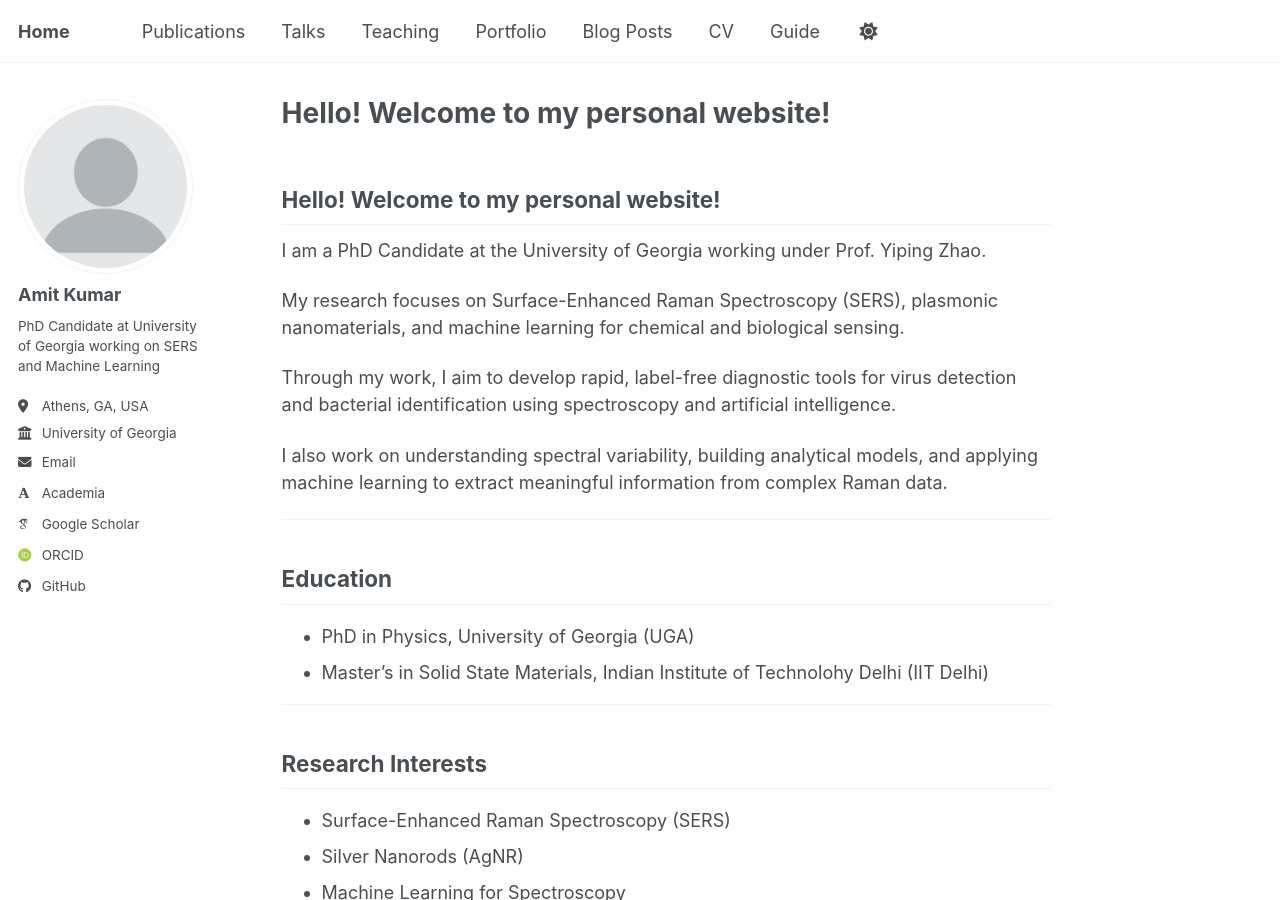
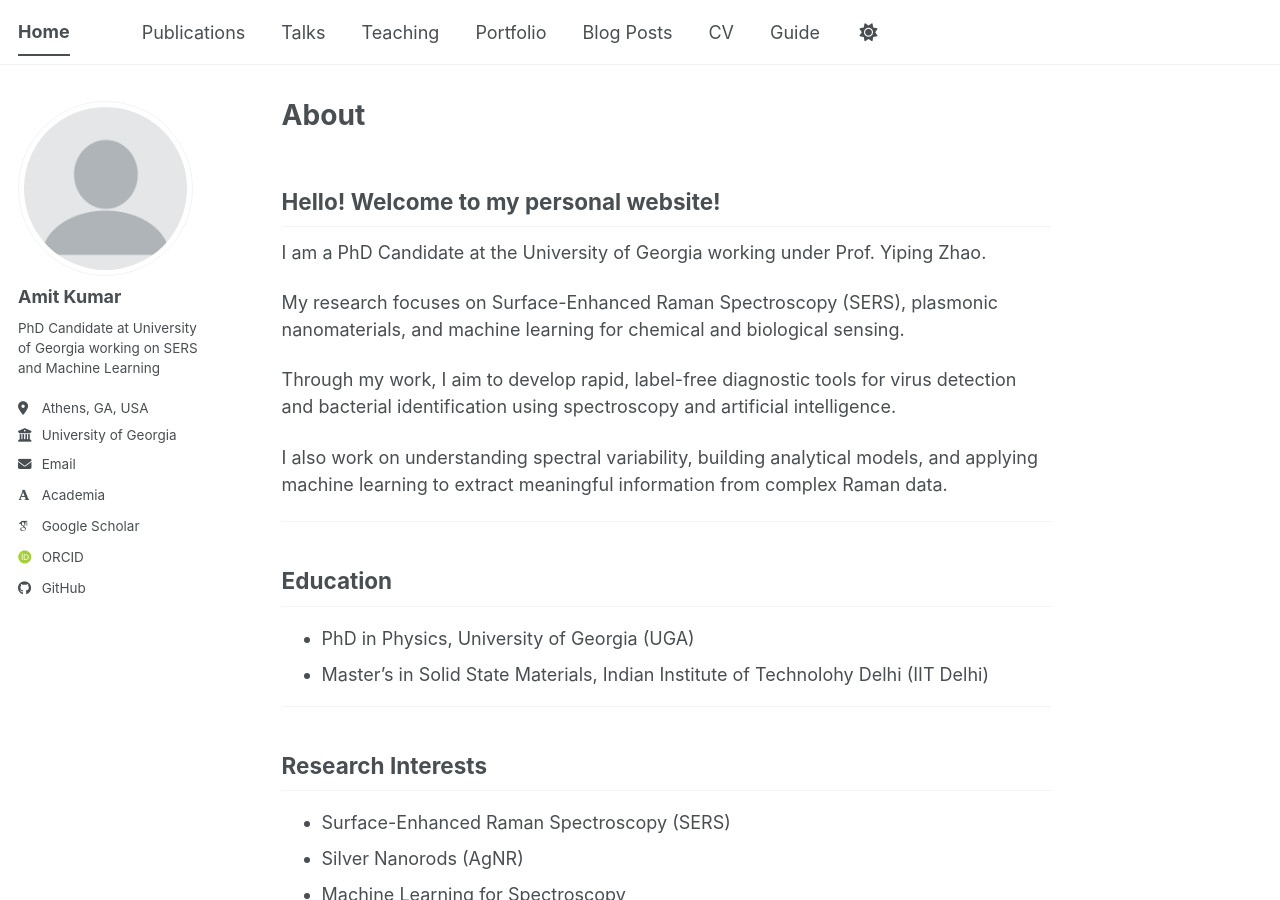
Before and after one commit to AmitKumar-SERS/AmitKumar-SERS.github.io, a Jekyll site: the page built from _pages/about.md, in a window 1280 px wide and 900 px high. Built offline with Jekyll 4.4.1, drawn with Linux system fonts in a browser that asks for light colours; some web fonts are replaced; our own code applies the rules of GitHub Pages for plain Markdown files; a script bundle is joined from its source files by our own code; library files that are not in the unit come from our copies.

Commit message:
Add front matter to about.md

```diff
--- a/_pages/about.md
+++ b/_pages/about.md
@@ -1,4 +1,9 @@
-
+---
+layout: single
+title: "About"
+permalink: /
+author_profile: true
+---
 ## Hello! Welcome to my personal website!
 
 I am a PhD Candidate at the University of Georgia working under Prof. Yiping Zhao.
```
